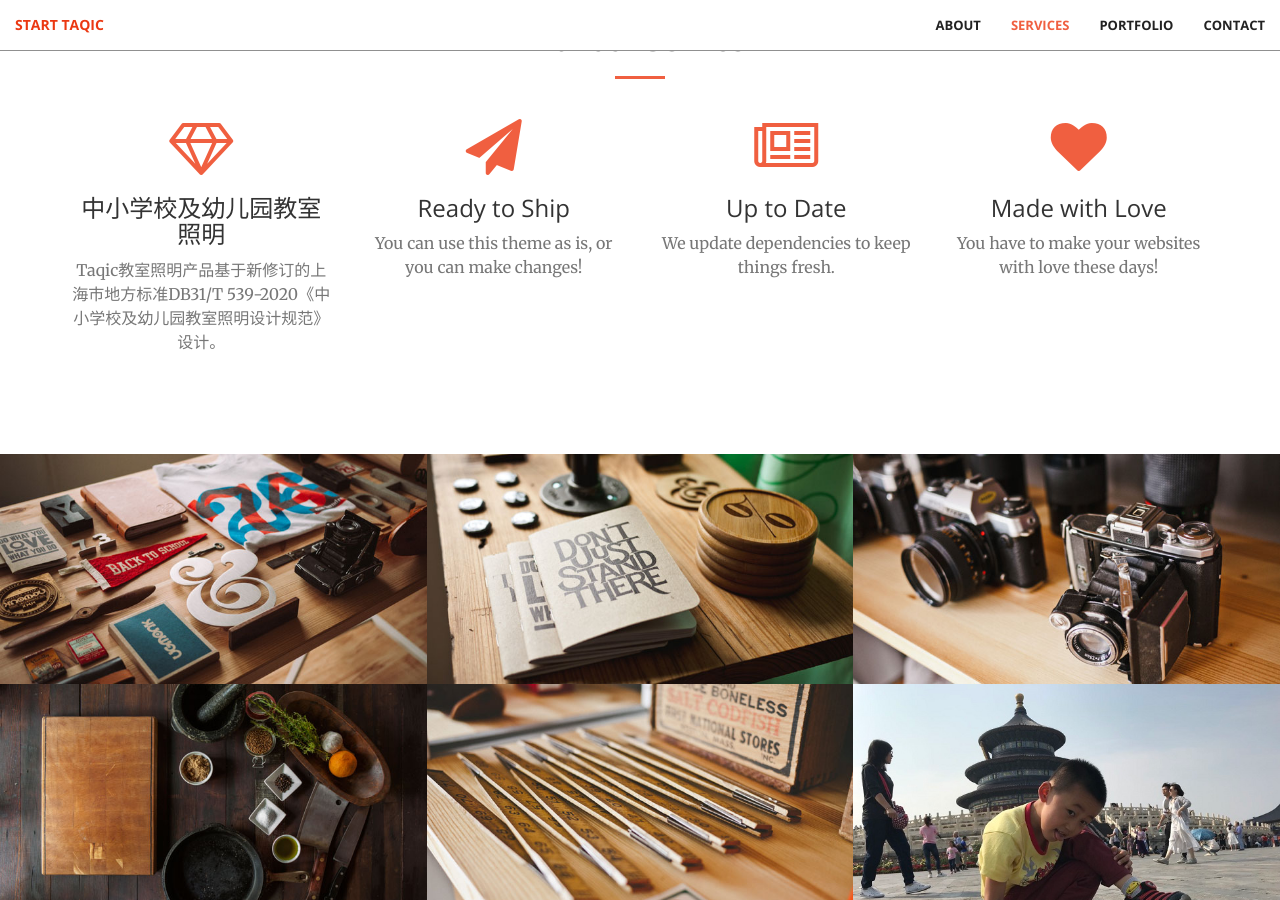
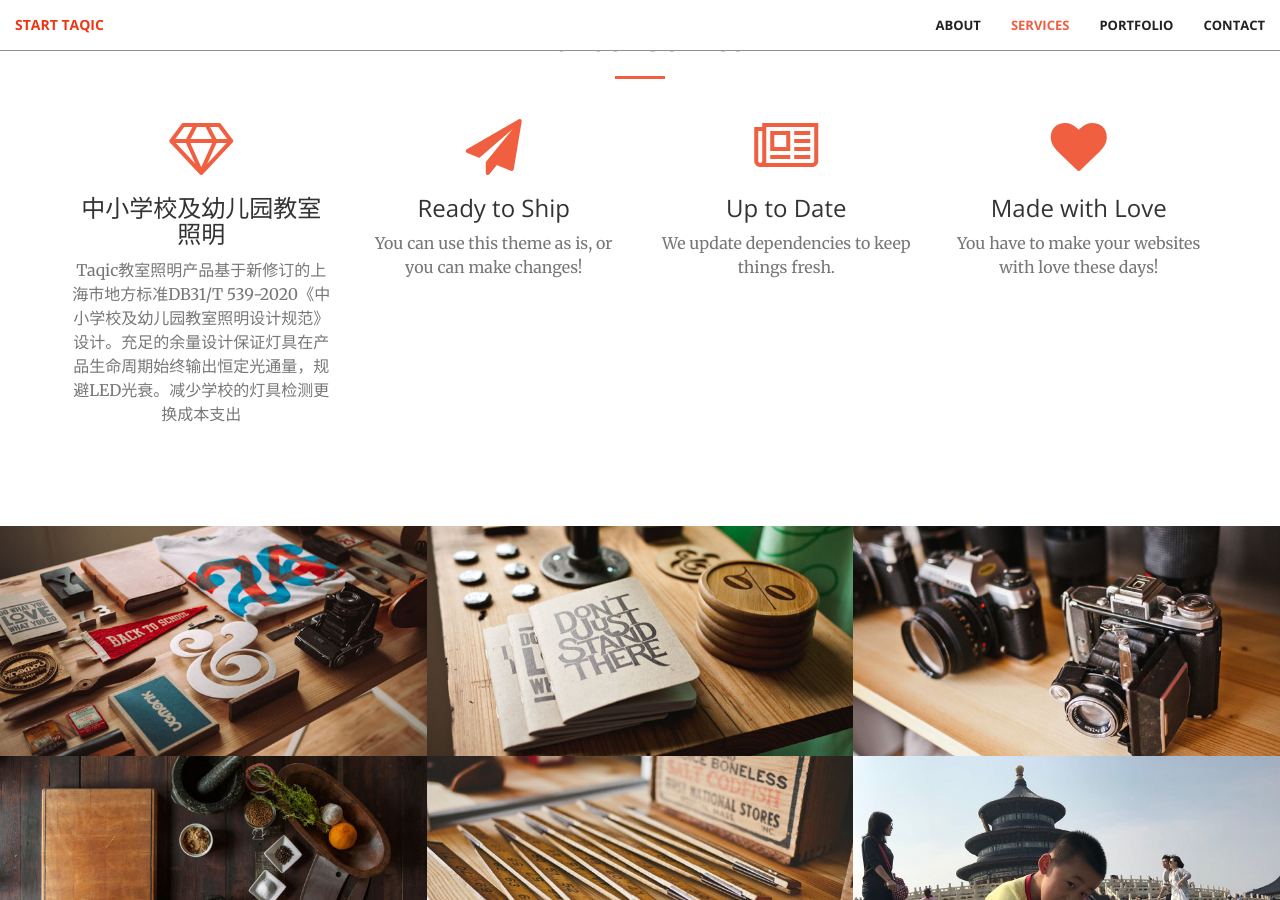
Before and after one commit to taqic/taqic.github.io, a Jekyll site: the page built from index.html, in a window 1280 px wide and 900 px high, scrolled down 1395 px. Built offline with Jekyll 4.4.1, drawn with Linux system fonts in a browser that asks for light colours.

Commit message:
Update services.html

```diff
--- a/_includes/services.html
+++ b/_includes/services.html
@@ -13,7 +13,7 @@
                 <div class="service-box">
                     <i class="fa fa-4x fa-diamond wow bounceIn text-primary"></i>
                     <h3>中小学校及幼儿园教室照明</h3>
-                    <p class="text-muted">Taqic教室照明产品基于新修订的上海市地方标准DB31/T 539-2020《中小学校及幼儿园教室照明设计规范》设计。</p>
+                    <p class="text-muted">Taqic教室照明产品基于新修订的上海市地方标准DB31/T 539-2020《中小学校及幼儿园教室照明设计规范》设计。充足的余量设计保证灯具在产品生命周期始终输出恒定光通量，规避LED光衰。减少学校的灯具检测更换成本支出</p>
                 </div>
             </div>
             <div class="col-lg-3 col-md-6 text-center">
```
